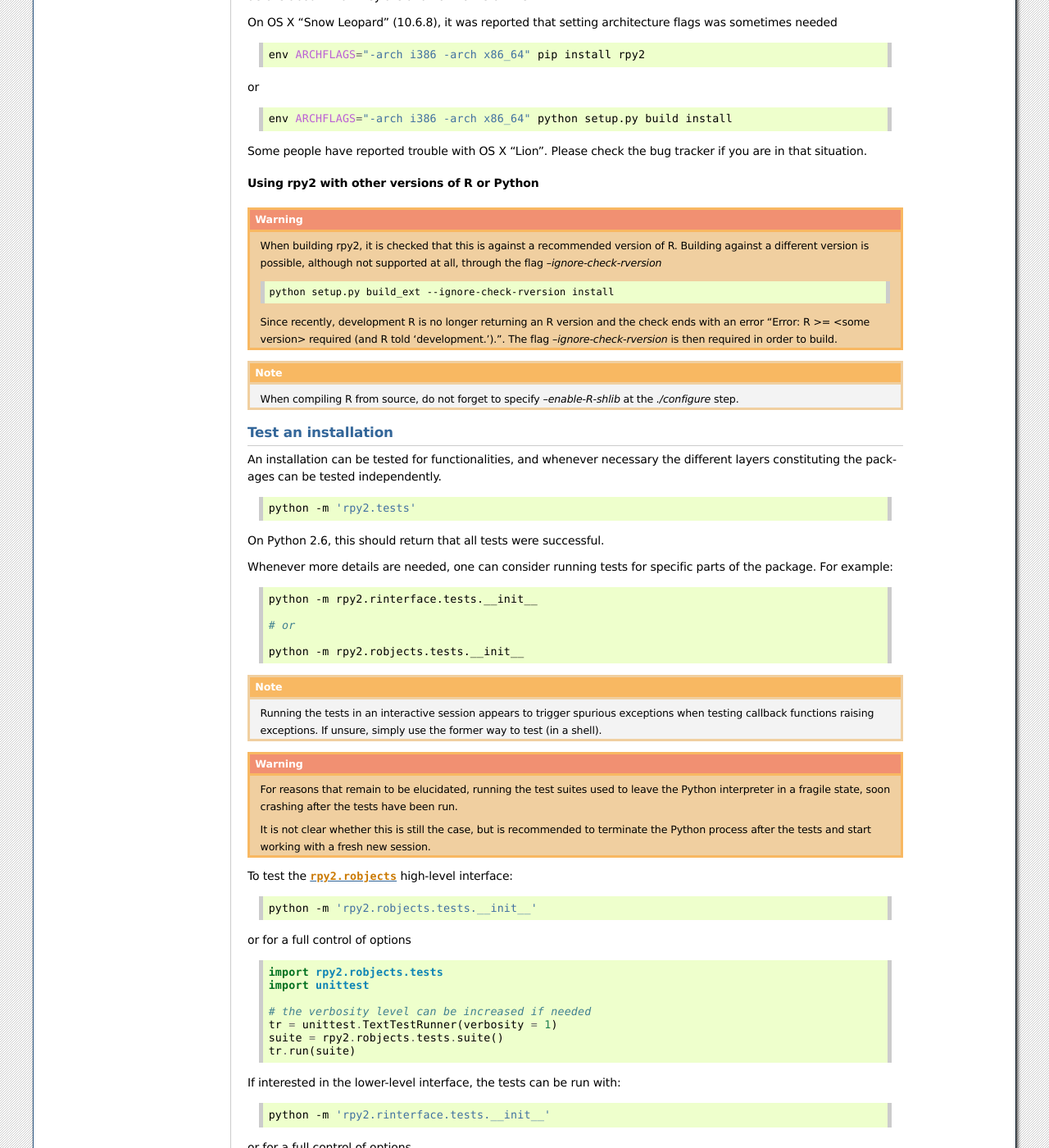
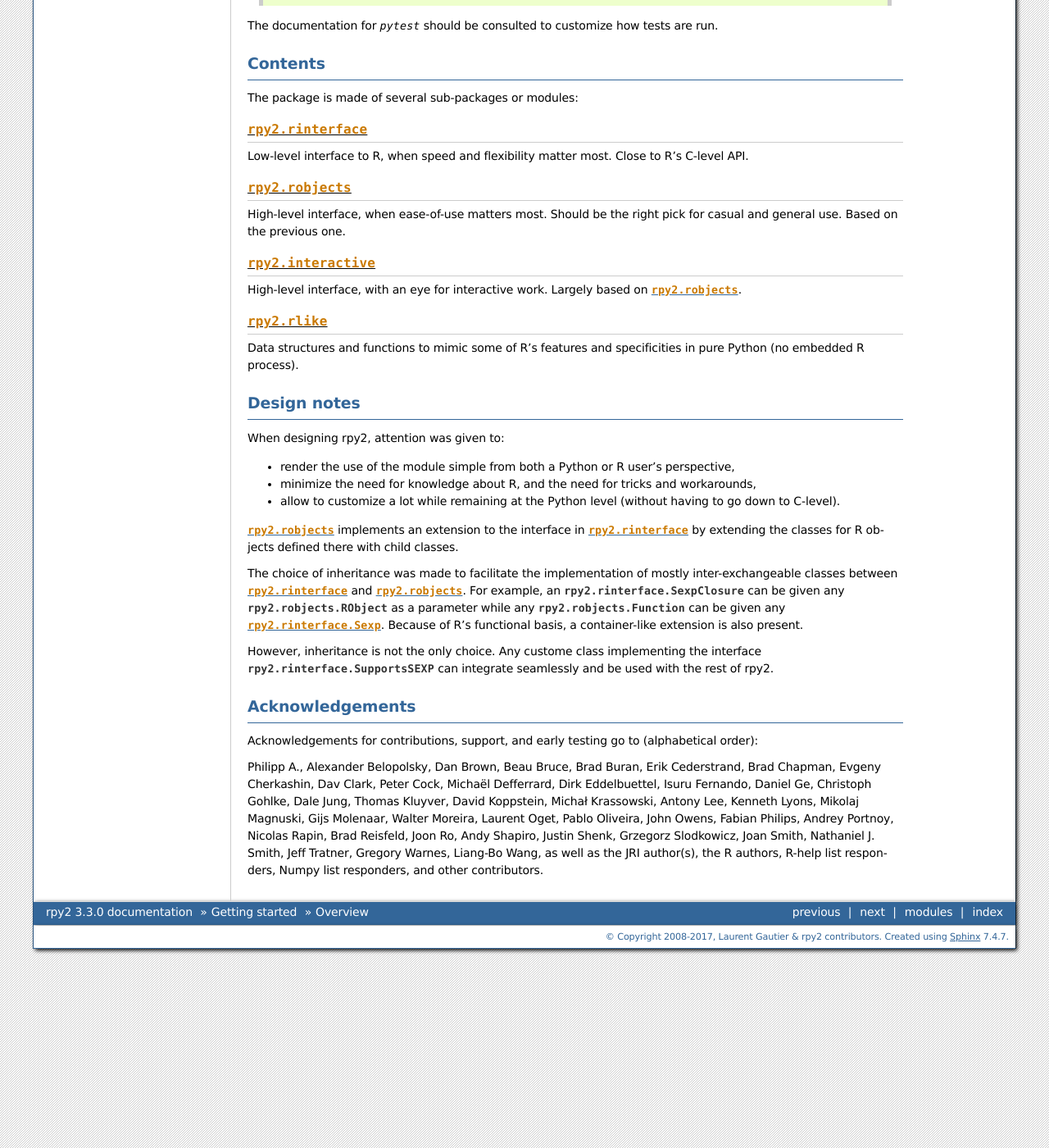
Before and after one commit to rpy2/rpy2, a Sphinx documentation site: the page built from doc/overview.rst, in a window 1280 px wide and 1400 px high, scrolled down 4230 px. Shown: the whole window at 82% size. Built offline with Sphinx 7.4.7, drawn with Linux system fonts in a browser that asks for light colours; some of the changed text lies outside the part shown.

Commit message:
Fixes in the doc.

```diff
--- a/doc/overview.rst
+++ b/doc/overview.rst
@@ -48,35 +48,12 @@
 Docker image
 ------------
 
-There is a Docker image available to try rpy2 out
+There are few Docker images available to try rpy2 out
 without even reading about requirements (e.g., R installed
-compiled with the shared library flag). The Docker image
+compiled with the shared library flag). The Docker images
 can also be an easy start for Windows users.
 
-Its name is `rpy2/rpy2`, with currently two possible release tags
-(making the full image names either `rpy2/rpy2:3.1.x` or
-`rpy2/rpy2:latest`).
-
-The image was primarily designed to run a jupyter notebook or
-an ipython terminal, as shown in further details below, but
-it can also constitute a base image for custom needs.
-
-.. note::
-
-   If behind a proxy, one will need to pass the relevant
-   environment variables when running a container from the image.
-   Without this the container will not be able to communicate with
-   the internet and perform operations such as downloading and installing
-   additional R packages from CRAN or Python packages from pip.
-
-   .. code-block::bash
-
-      docker run \
-             --env http_proxy=<my http proxy> \
-	     --env https_proxy=<my https proxy> \
-	     --env HTTP_PROXY=<my http proxy> \
-	     --env HTTPS_PROXY=<my https proxy> \
-             <rest of the command line>
+More information is available here: https://github.com/rpy2/rpy2-docker
 
 
 ipython terminal
@@ -309,23 +286,7 @@
   python setup.py build install
 
 This will build the package, guessing the R HOME from
-the R executable found in the PATH.
-
-Beside the regular options for :mod:`distutils`-way of building and installing
-Python packages, it is otherwise possible to give explicitly the location for the R HOME:
-
-.. code-block:: bash
-
-   python setup.py build --r-home /opt/packages/R/lib install
-
-
-Other options to build the package are:
-
-.. code-block:: bash
-
-   --r-home-lib # for exotic location of the R shared libraries
-
-   --r-home-modules # for R shared modules
+the R executable found in the `PATH`.
 
 
 Compiling on Linux
@@ -335,6 +296,7 @@
 should be butter smooth.
 
 The most frequent errors seem to be because of missing headers.
+
 
 Compiling on OS X
 ^^^^^^^^^^^^^^^^^
@@ -356,33 +318,10 @@
 
 Some people have reported trouble with OS X "Lion". Please check the bug tracker if you are in that situation.
 
-
-Using rpy2 with other versions of R or Python
-^^^^^^^^^^^^^^^^^^^^^^^^^^^^^^^^^^^^^^^^^^^^^
-
-
-.. warning::
-
-   When building rpy2, it is checked that this is against a recommended
-   version of R. Building against a different version is possible, although
-   not supported at all, through the flag *--ignore-check-rversion*
-
-   .. code-block:: bash
-
-      python setup.py build_ext --ignore-check-rversion install
-
-   Since recently, development R is no longer returning
-   an R version and the check ends with an error
-   "Error: R >= <some version> required (and R told 'development.').".
-   The flag *--ignore-check-rversion* is then required in order to build.
-
-
 .. note::
 
    When compiling R from source, do not forget to specify
    *--enable-R-shlib* at the *./configure* step.
-
-
 
 
 .. index::
@@ -396,73 +335,10 @@
 
 .. code-block:: bash
 
-   python -m 'rpy2.tests'
+   pytest --pyargs 'rpy2.tests'
 
-On Python 2.6, this should return that all tests were successful.
-
-
-Whenever more details are needed, one can consider running tests
-for specific parts of the package. For example:
-
-.. code-block:: bash
-
-  python -m rpy2.rinterface.tests.__init__
-
-  # or
-
-  python -m rpy2.robjects.tests.__init__
-
-.. note::
-
-   Running the tests in an interactive session appears to trigger spurious exceptions
-   when testing callback functions raising exceptions.
-   If unsure, simply use the former way to test (in a shell).
-
-.. warning::
-
-  For reasons that remain to be elucidated, running the test suites used to leave the Python
-  interpreter in a fragile state, soon crashing after the tests have been run.
-
-  It is not clear whether this is still the case, but is recommended to terminate the
-  Python process after the tests and start working with a fresh new session.
-
-
-To test the :mod:`rpy2.robjects` high-level interface:
-
-.. code-block:: bash
-
-  python -m 'rpy2.robjects.tests.__init__'
-
-or for a full control of options
-
-.. code-block:: python
-
-  import rpy2.robjects.tests
-  import unittest
-
-  # the verbosity level can be increased if needed
-  tr = unittest.TextTestRunner(verbosity = 1)
-  suite = rpy2.robjects.tests.suite()
-  tr.run(suite)
-
-If interested in the lower-level interface, the tests can be run with:
-
-.. code-block:: bash
-
-  python -m 'rpy2.rinterface.tests.__init__'
-
-or for a full control of options
-
-.. code-block:: python
-
-  import rpy2.rinterface.tests
-  import unittest
-
-  # the verbosity level can be increased if needed
-  tr = unittest.TextTestRunner(verbosity = 1)
-  suite = rpy2.rinterface.tests.suite()
-  tr.run(suite)
-
+The documentation for `pytest` should be consulted to customize how
+tests are run.
 
 Contents
 ========
@@ -487,13 +363,6 @@
 
 High-level interface, with an eye for interactive work. Largely based
 on :mod:`rpy2.robjects`.
-
-:mod:`rpy2.rpy_classic`
------------------------
-
-High-level interface similar to the one in RPy-1.x.
-This is provided for compatibility reasons, as well as to facilitate the migration
-to RPy2.
 
 :mod:`rpy2.rlike`
 -----------------
@@ -528,9 +397,9 @@
 :class:`rpy2.rinterface.Sexp`. Because of R's functional basis,
 a container-like extension is also present.
 
-The module :mod:`rpy2.rpy_classic` is using delegation, letting us
-demonstrate how to extend :mod:`rpy2.rinterface` with an alternative
-to inheritance.
+However, inheritance is not the only choice. Any custome class implementing
+the interface :class:`rpy2.rinterface.SupportsSEXP` can integrate seamlessly
+and be used with the rest of rpy2.
 
 
 Acknowledgements
@@ -538,18 +407,46 @@
 
 Acknowledgements for contributions, support, and early testing go to (alphabetical order):
 
+Philipp A.,
 Alexander Belopolsky,
+Dan Brown,
+Beau Bruce,
+Brad Buran,
+Erik Cederstrand,
 Brad Chapman,
+Evgeny Cherkashin,
+Dav Clark,
 Peter Cock,
+Michaël Defferrard,
 Dirk Eddelbuettel,
+Isuru Fernando,
+Daniel Ge,
+Christoph Gohlke,
+Dale Jung,
 Thomas Kluyver,
+David Koppstein,
+Michał Krassowski,
+Antony Lee,
+Kenneth Lyons,
+Mikolaj Magnuski,
+Gijs Molenaar,
 Walter Moreira,
 Laurent Oget,
+Pablo Oliveira,
 John Owens,
+Fabian Philips,
+Andrey Portnoy,
 Nicolas Rapin,
+Brad Reisfeld,
+Joon Ro,
+Andy Shapiro,
+Justin Shenk,
 Grzegorz Slodkowicz,
-Nathaniel Smith,
+Joan Smith,
+Nathaniel J. Smith,
+Jeff Tratner,
 Gregory Warnes,
+Liang-Bo Wang,
 as well as
 the JRI author(s),
 the R authors,
```
